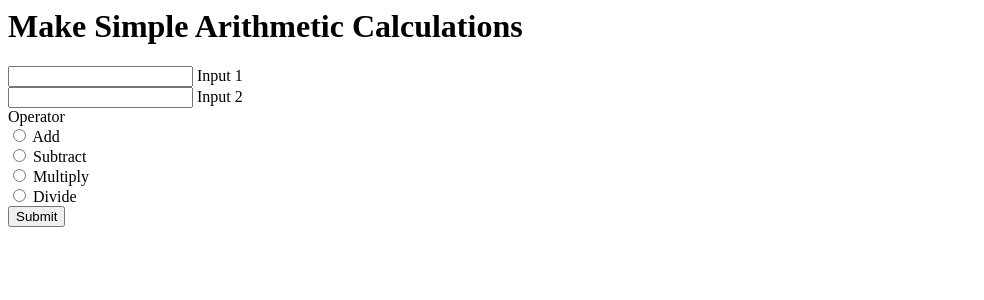
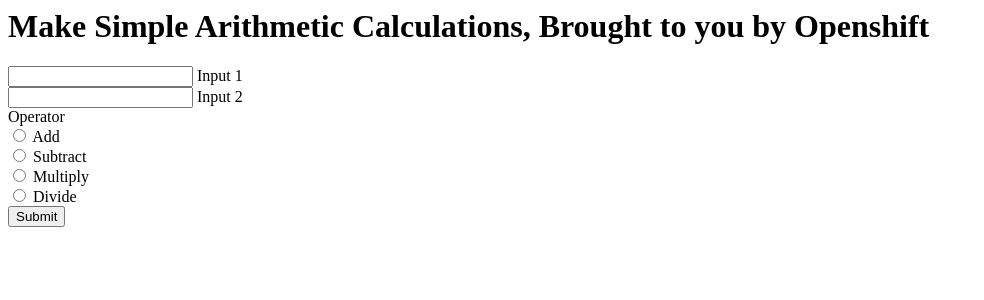
Before and after one commit to EthanLiaw/WebCalculator, a Flask app: page / in a window 1280 px wide. Shown: the top 300 px of the page, without its empty margins (0-984 px from the left). Run offline with Flask 2, Linux system fonts and the light colour scheme.

Commit message:
changing markup to see if it changes in openshift

```diff
--- a/templates/calculator_input.html
+++ b/templates/calculator_input.html
@@ -2,7 +2,7 @@
 <title>Ethan's Openshift Hosted Calculator</title>
 <!--1<link rel="stylesheet" type="text/css" href="{{ url_for('static', filename='input_heart_disease.css') }}">-->
 
-<h1 class="patient-info">Make Simple Arithmetic Calculations</h1>
+<h1 class="patient-info">Make Simple Arithmetic Calculations, Brought to you by Openshift</h1>
 <div class="input">
     <form class="form" #f="ngForm" action="{{url_for('calculate')}}" method='POST'>
         <div class="first-block">
```
